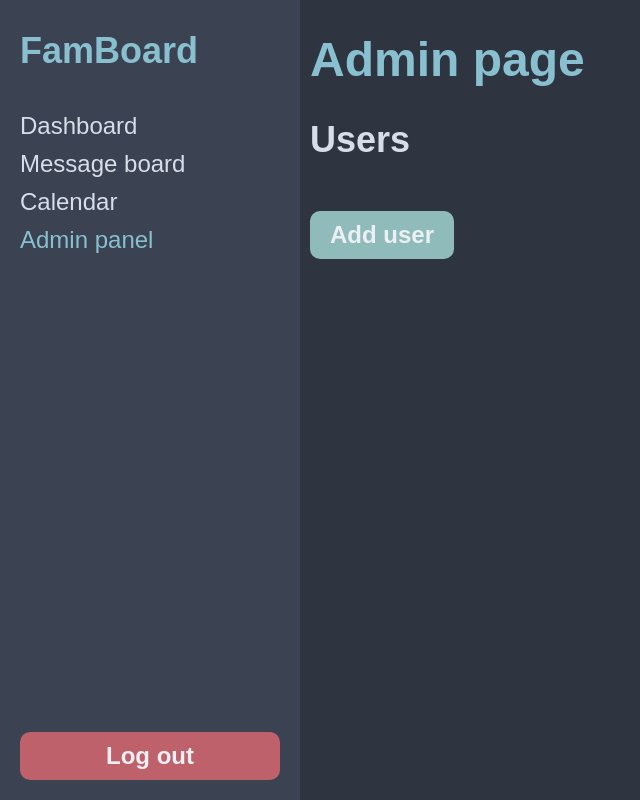
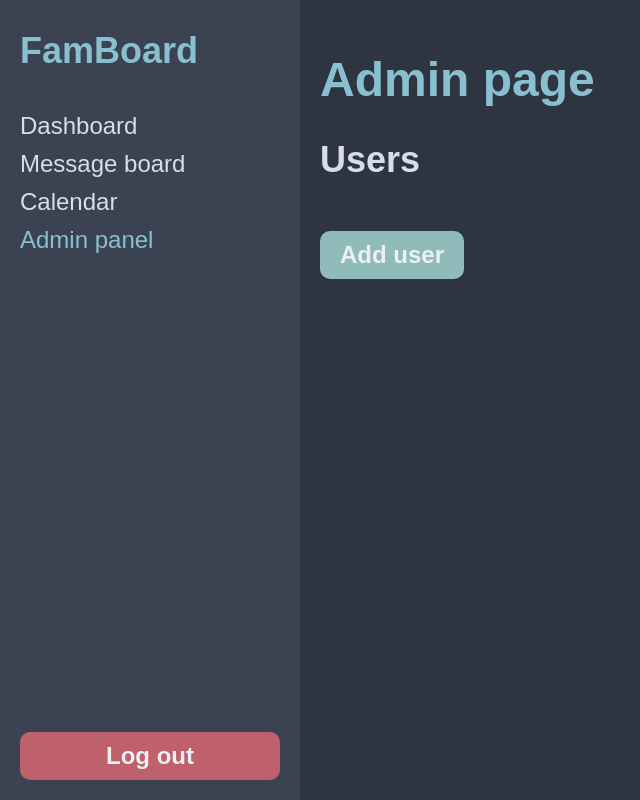
Before and after one commit to c-a-v-a/wdpai, a PHP site: page /admin in a window 1280 px wide. Shown: the whole page, without its empty margins (0-640 px from the left). Run offline with PHP 8.4, Linux system fonts and the light colour scheme; data that the repository does not hold is empty; some libraries are stand-ins or nearby versions.

Commit message:
frontend cleanup

```diff
--- a/public/scripts/admin.js
+++ b/public/scripts/admin.js
@@ -17,18 +17,18 @@ async function renderTemplates(users) {
 
   for (const user of users) {
     const clone = template.content.cloneNode(true);
-    const nameSpan = clone.querySelector('.name');
-    const actionButton = clone.querySelector('.action');
+    const nameSpan = clone.querySelector('.user-card-name');
+    const actionButton = clone.querySelector('.user-card-action');
 
     nameSpan.textContent = `${user.first_name} ${user.surname} (${user.email})`;
 
     if (user.active) {
       actionButton.textContent = 'Disable';
-      actionButton.className += ' btn-danger';
+      actionButton.classList.add('btn-danger');
       actionButton.onclick = () => { disableUser(user.id) };
     } else {
       actionButton.textContent = 'Enable';
-      actionButton.className += ' btn-primary';
+      actionButton.classList.add('btn-primary');
       actionButton.onclick = () => { enableUser(user.id) };
     }
 
@@ -59,7 +59,7 @@ async function disableUser(id) {
 }
 
 async function addUser() {
-  const form = document.querySelector('.modal>form');
+  const form = document.querySelector('.modal .form');
 
   if (!form.checkValidity()) {
     return;
@@ -83,7 +83,7 @@ async function addUser() {
     })
   });
 
-  document.getElementsByClassName('modal-overlay')[0].style.display = "none";
+  document.getElementById('modal-overlay').classList.remove('modal-overlay-visible');
 
   if (!res.ok) {
     alert("Could not add user");
@@ -100,9 +100,9 @@ onload();
 document.getElementById('add-user-action').onclick = addUser;
 
 document.getElementById('add-user').onclick = () => {
-  document.getElementsByClassName('modal-overlay')[0].style.display = "flex";
+  document.getElementById('modal-overlay').classList.add('modal-overlay-visible');
 }
 
 document.getElementById('cancel-action').onclick = () => {
-  document.getElementsByClassName('modal-overlay')[0].style.display = "none";
+  document.getElementById('modal-overlay').classList.remove('modal-overlay-visible');
 }
--- a/public/scripts/index.js
+++ /dev/null
@@ -1 +0,0 @@
-console.log('Hello world');
--- a/public/scripts/shared.js
+++ b/public/scripts/shared.js
@@ -2,5 +2,5 @@ const menuOpen = document.getElementById('menu');
 const menuClose = document.getElementById('close-menu');
 const sidebar = document.getElementById('sidebar');
 
-menuOpen.onclick = () => sidebar.style.display = "flex";
-menuClose.onclick = () => sidebar.style.display = "none";
+menuOpen.onclick = () => sidebar.classList.add('sidebar-open');
+menuClose.onclick = () => sidebar.classList.remove('sidebar-open');
--- a/public/styles/admin.css
+++ b/public/styles/admin.css
@@ -1,18 +1,19 @@
-#add-user {
-  margin-top: 20px;
-}
-
 .user-card {
-  padding: 10px 25px;
-  border-radius: 10px;
   display: flex;
   justify-content: space-between;
   align-items: center;
-  gap: 20px;
+  gap: var(--space-md);
+  padding: var(--space-sm) calc(var(--space-md) + var(--space-xs));
+  border-radius: var(--border-radius);
+  background-color: var(--color-bg-panel);
 }
 
-#user-card-container {
+.user-card-list {
   display: flex;
   flex-direction: column;
-  gap: 10px;
+  gap: var(--space-sm);
 }
+
+.user-card-list + .btn {
+  margin-top: var(--space-md);
+}
--- a/public/styles/shared.css
+++ b/public/styles/shared.css
@@ -1,34 +1,32 @@
 :root {
-  --nord0: #2e3440;
-  --nord1: #3b4252;
-  --nord2: #434c5e;
-  --nord3: #4c566a;
-  --nord4: #d8dee9;
-  --nord6: #eceff4;
-  --nord7: #8fbcbb;
-  --nord8: #88c0d0;
-  --nord11: #bf616a;
+  --color-bg-dark: #2e3440;
+  --color-bg-panel: #3b4252;
+  --color-bg-input: #434c5e;
+  --color-border: #4c566a;
+  --color-text: #d8dee9;
+  --color-text-light: #eceff4;
+  --color-primary: #88c0d0;
+  --color-primary-hover: #8fbcbb;
+  --color-danger: #bf616a;
+  --color-danger-hover: #a9545c;
+
+  --space-xs: 5px;
+  --space-sm: 10px;
+  --space-md: 20px;
+  --space-lg: 32px;
+
+  --sidebar-width: 300px;
+  --border-radius: 10px;
+  --transition: 150ms ease;
 
   font-family: Arial, Helvetica, sans-serif;
   font-size: 18pt;
 }
 
-input,
-textarea,
-select,
-button {
-  -webkit-appearance: none;
-  -moz-appearance: none;
-  appearance: none;
-  margin: 0;
-  padding: 0;
-  border: none;
-  outline: none;
-  background: transparent;
-  box-shadow: none;
-  font-size: inherit;
-  font-family: inherit;
-  text-align: left;
+*,
+*::before,
+*::after {
+  box-sizing: border-box;
 }
 
 body {
@@ -36,9 +34,17 @@ body {
   padding: 0;
 }
 
-a {
-  text-decoration: none;
-  color: inherit;
+input,
+textarea,
+select,
+button {
+  appearance: none;
+  margin: 0;
+  padding: 0;
+  border: none;
+  outline: none;
+  background: transparent;
+  font: inherit;
 }
 
 ul {
@@ -47,163 +53,172 @@ ul {
   margin: 0;
 }
 
-.bg-dark {
-  background-color: var(--nord0);
-}
-
-.bg-panel {
-  background-color: var(--nord1);
-}
-
-.container {
-  align-items: center;
-  display: flex;
-  flex-direction: column;
-  justify-content: center;
-  min-height: 100vh;
-  width: 100%;
+a {
+  text-decoration: none;
+  color: inherit;
 }
 
 .text-primary {
-  color: var(--nord8);
+  color: var(--color-primary);
 }
 
-.text-label {
-  color: var(--nord4);
+.text-muted {
+  color: var(--color-text);
+}
+
+.btn {
+  font-weight: bold;
+  border-radius: var(--border-radius);
+  padding: var(--space-sm) var(--space-md);
+  cursor: pointer;
+  transition: background-color var(--transition);
 }
 
 .btn-primary {
-  font-weight: bold;
-  background-color: var(--nord7);
-  border-radius: 10px;
-  color: var(--nord6);
-  padding: 10px 20px;
+  background-color: var(--color-primary-hover);
+  color: var(--color-text-light);
+}
+
+.btn-primary:hover {
+  background-color: var(--color-primary);
 }
 
 .btn-danger {
-  font-weight: bold;
-  background-color: var(--nord11);
-  border-radius: 10px;
-  color: var(--nord6);
-  padding: 10px 20px;
+  background-color: var(--color-danger);
+  color: var(--color-text-light);
+}
+
+.btn-danger:hover {
+  background-color: var(--color-danger-hover);
 }
 
 .input {
-  background-color: var(--nord2);
-  border-radius: 10px;
-  padding: 10px 20px;
-  border-color: var(--nord3);
-  border-width: 2px;
-  border-style: solid;
+  background-color: var(--color-bg-input);
+  border: 2px solid var(--color-border);
+  border-radius: var(--border-radius);
+  padding: var(--space-sm) var(--space-md);
+  color: var(--color-text);
+  transition: border-color var(--transition);
 }
 
 .input:focus {
-  border-color: var(--nord8);
+  border-color: var(--color-primary);
 }
 
 .input::placeholder {
-  color: var(--nord4);
+  color: var(--color-text);
   opacity: 0.5;
 }
 
-#sidebar {
+.form {
+  display: flex;
+  flex-direction: column;
+  align-items: center;
+  gap: var(--space-sm);
+}
+
+.form-field {
+  margin-bottom: var(--space-sm);
+}
+
+.app {
+  display: flex;
+  min-height: 100vh;
+}
+
+.sidebar {
   display: flex;
   flex-direction: column;
   position: fixed;
-  width: 300px;
+  width: var(--sidebar-width);
   height: 100vh;
-  font-size: 18pt;
+  background-color: var(--color-bg-panel);
+  padding: 0 var(--space-md);
+  font-size: 18pt !important;
 }
 
-#main-content {
-  margin-left: 290px;
-}
-
-#mobile-header {
-  display: none;
-}
-
-#menu {
-  margin-right: 20px;
-}
-
-#container {
+.sidebar-header {
   display: flex;
-  width: 100vw;
-  min-height: 100vh;
-}
-
-main {
-  width: 100%;
-}
-
-main>*{
-  padding: 0px 20px;
-}
-
-li {
-  margin: 10px 0px;
-}
-
-#sidebar>div {
-  display: flex;
-  justify-content: start;
   align-items: center;
 }
 
-#sidebar>* {
-  margin: 0px 20px;
+.sidebar-close {
+  display: none;
+  margin-right: var(--space-md);
+  cursor: pointer;
+  color: var(--color-text);
 }
 
-#close-menu {
-  display: none;
-  margin-right: 20px;
+.sidebar-nav {
+  flex: 1;
 }
 
-#log-out {
-  margin-top: auto;
-  margin-bottom: 20px;
+.sidebar-nav li {
+  margin: var(--space-sm) 0;
+}
+
+.sidebar-nav a:hover {
+  color: var(--color-primary);
+}
+
+.sidebar-footer {
+  margin-bottom: var(--space-md);
+}
+
+.sidebar-footer .btn {
+  width: 100%;
   text-align: center;
 }
 
+.main {
+  flex: 1;
+  margin-left: var(--sidebar-width);
+  background-color: var(--color-bg-dark);
+  padding: var(--space-md);
+}
+
+.main-header {
+  display: none;
+  align-items: center;
+  background-color: var(--color-bg-panel);
+  padding: var(--space-sm) var(--space-md);
+  margin: calc(-1 * var(--space-md));
+  margin-bottom: var(--space-md);
+}
+
+.main-header-menu {
+  margin-right: var(--space-md);
+  cursor: pointer;
+  color: var(--color-text);
+}
+
+/* MODAL */
 .modal-overlay {
   display: none;
   position: fixed;
-  top: 0;
-  left: 0;
-  right: 0;
-  bottom: 0;
+  inset: 0;
   background-color: rgba(0, 0, 0, 0.6);
   z-index: 200;
   align-items: center;
   justify-content: center;
-  padding: 20px;
+  padding: var(--space-md);
+}
+
+.modal-overlay-visible {
+  display: flex;
 }
 
 .modal {
-  background-color: var(--nord1);
-  border-radius: 16px;
+  background-color: var(--color-bg-panel);
+  border-radius: calc(var(--border-radius) * 1.5);
   width: 100%;
   max-width: 480px;
-  padding: 32px;
-  position: relative;
+  padding: var(--space-lg);
   box-shadow: 0 20px 60px rgba(0, 0, 0, 0.3);
   display: flex;
   flex-direction: column;
-  justify-items: center;
   align-items: center;
-  gap: 10px;
-}
-
-form {
-  display: flex;
-  flex-direction: column;
-  justify-content: center;
-  align-items: center;
-}
-
-.form-item {
-  margin: 10px;
+  gap: var(--space-sm);
 }
 
 @media (max-width: 768px) {
@@ -211,22 +226,25 @@ form {
     font-size: 14pt;
   }
 
-  #sidebar {
+  .sidebar {
     display: none;
     width: 100vw;
+    z-index: 100;
   }
 
-  #main-content {
-    margin-left: 0px;
+  .sidebar-open {
+    display: flex;
   }
 
-  #mobile-header {
-    display: flex;
-    justify-content: start;
-    align-items: center;
+  .sidebar-close {
+    display: block;
   }
 
-  #close-menu {
-    display: block;
+  .main {
+    margin-left: 0;
+  }
+
+  .main-header {
+    display: flex;
   }
 }
--- a/public/views/admin.html
+++ b/public/views/admin.html
@@ -12,110 +12,71 @@
 </head>
 
 <body>
-  <div id="container">
-    <aside id="sidebar" class="bg-panel">
-      <div>
-        <div id="close-menu">CC</div>
+  <div class="app">
+    <aside class="sidebar" id="sidebar">
+      <div class="sidebar-header">
+        <span class="sidebar-close" id="close-menu">✕</span>
         <h1 class="text-primary">FamBoard</h1>
       </div>
-      <nav>
+      <nav class="sidebar-nav">
         <ul>
-          <li class="text-label">
-            <a href="/dashboard">Dashboard</a>
-          </li>
-          <li class="text-label">
-            <a href="/messageboard">Message board</a>
-          </li>
-          <li class="text-label">
-            <a href="/calendar">Calendar</a>
-          </li>
-          <li class="text-primary">
-            <a href="/admin">Admin panel</a>
-          </li>
+          <li><a href="/dashboard" class="text-muted">Dashboard</a></li>
+          <li><a href="/messageboard" class="text-muted">Message board</a></li>
+          <li><a href="/calendar" class="text-muted">Calendar</a></li>
+          <li><a href="/admin" class="text-primary">Admin panel</a></li>
         </ul>
       </nav>
-      <button id="log-out" class="btn-danger">Log out</button>
+      <div class="sidebar-footer">
+        <button class="btn btn-danger" id="log-out">Log out</button>
+      </div>
     </aside>
 
-    <main id="main-content" class="bg-dark">
-      <div id="mobile-header" class="mobile-header bg-panel">
-        <div id="menu">MM</div>
+    <main class="main">
+      <div class="main-header">
+        <span class="main-header-menu" id="menu">☰</span>
         <h1 class="text-primary">FamBoard</h1>
       </div>
 
       <h1 class="text-primary">Admin page</h1>
 
       <section>
-        <h2 class="text-label">Users</h2>
-
-        <div id="user-card-container">
-        </div>
-
-        <button id="add-user" class="btn-primary">Add user</button>
+        <h2 class="text-muted">Users</h2>
+        <div class="user-card-list" id="user-card-container"></div>
+        <button class="btn btn-primary" id="add-user">Add user</button>
       </section>
     </main>
   </div>
 
-  <div class="modal-overlay">
+  <div class="modal-overlay" id="modal-overlay">
     <div class="modal">
       <h2 class="text-primary">Add user</h2>
-      <form onsubmit="return false;">
-        <div class="form-item">
-          <label for="first-name-input" class="text-label">First name</label><br>
-          <input
-            class="input text-label"
-            type="text"
-            id="first-name-input"
-            name="first-name-input"
-            placeholder="First name"
-            required
-          >
+      <form class="form" onsubmit="return false;">
+        <div class="form-field">
+          <label for="first-name-input" class="text-muted">First name</label><br>
+          <input class="input" type="text" id="first-name-input" placeholder="First name" required>
         </div>
-        <div class="form-item">
-          <label for="surname-input" class="text-label">Surname</label><br>
-          <input
-            class="input text-label"
-            type="text"
-            id="surname-input"
-            name="surname-input"
-            placeholder="Surname"
-            required
-          >
+        <div class="form-field">
+          <label for="surname-input" class="text-muted">Surname</label><br>
+          <input class="input" type="text" id="surname-input" placeholder="Surname" required>
         </div>
-        <div class="form-item">
-          <label for="email-input" class="text-label">Email</label><br>
-          <input
-            class="input text-label"
-            type="email"
-            id="email-input"
-            name="email-input"
-            placeholder="Email"
-            required
-          >
+        <div class="form-field">
+          <label for="email-input" class="text-muted">Email</label><br>
+          <input class="input" type="email" id="email-input" placeholder="Email" required>
         </div>
-        <div class="form-item">
-          <label for="password-input" class="text-label">Password</label><br>
-          <input
-            class="input text-label"
-            type="password"
-            id="password-input"
-            name="password-input"
-            placeholder="Password"
-            required
-          >
+        <div class="form-field">
+          <label for="password-input" class="text-muted">Password</label><br>
+          <input class="input" type="password" id="password-input" placeholder="Password" required>
         </div>
-        <div class="form-item">
-          <button id="add-user-action" class="btn-primary">Add user</button>
-        </div>
+        <button class="btn btn-primary" id="add-user-action">Add user</button>
       </form>
-      <button id="cancel-action" class="btn-danger">Cancel</button>
+      <button class="btn btn-danger" id="cancel-action">Cancel</button>
     </div>
   </div>
 
   <template id="user-card-template">
-    <div class="bg-panel user-card">
-      <span class="text-label name"></span>
-      <button class="action"></button>
+    <div class="user-card">
+      <span class="text-muted user-card-name"></span>
+      <button class="btn user-card-action"></button>
     </div>
   </template>
 </body>
```
Also changed, not shown: public/styles/login.css (+10 -1 lines), public/views/calendar.html (+15 -22 lines), public/views/dashboard.html (+15 -22 lines), public/views/login.html (+10 -24 lines), public/views/messageboard.html (+15 -22 lines).
